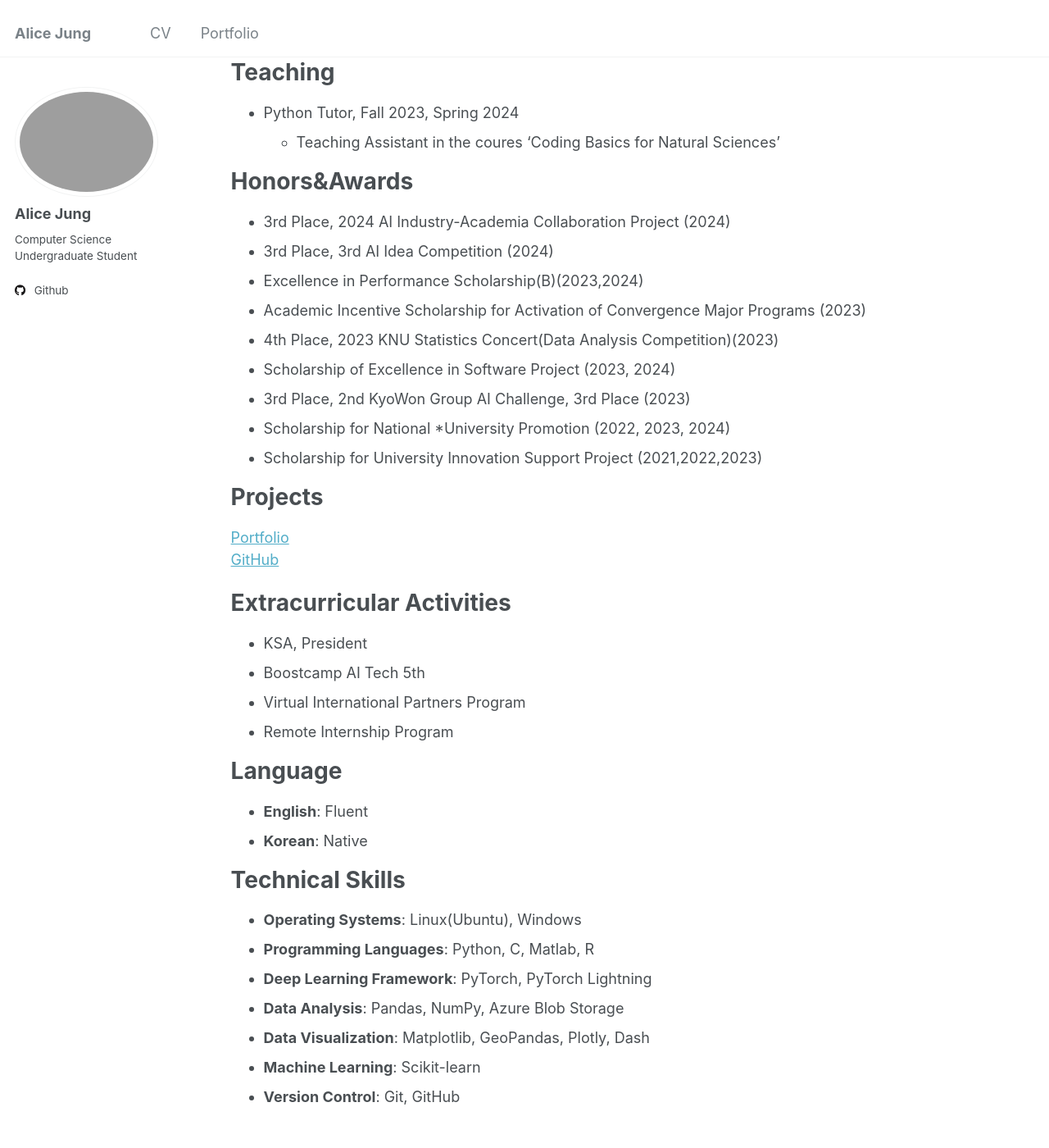
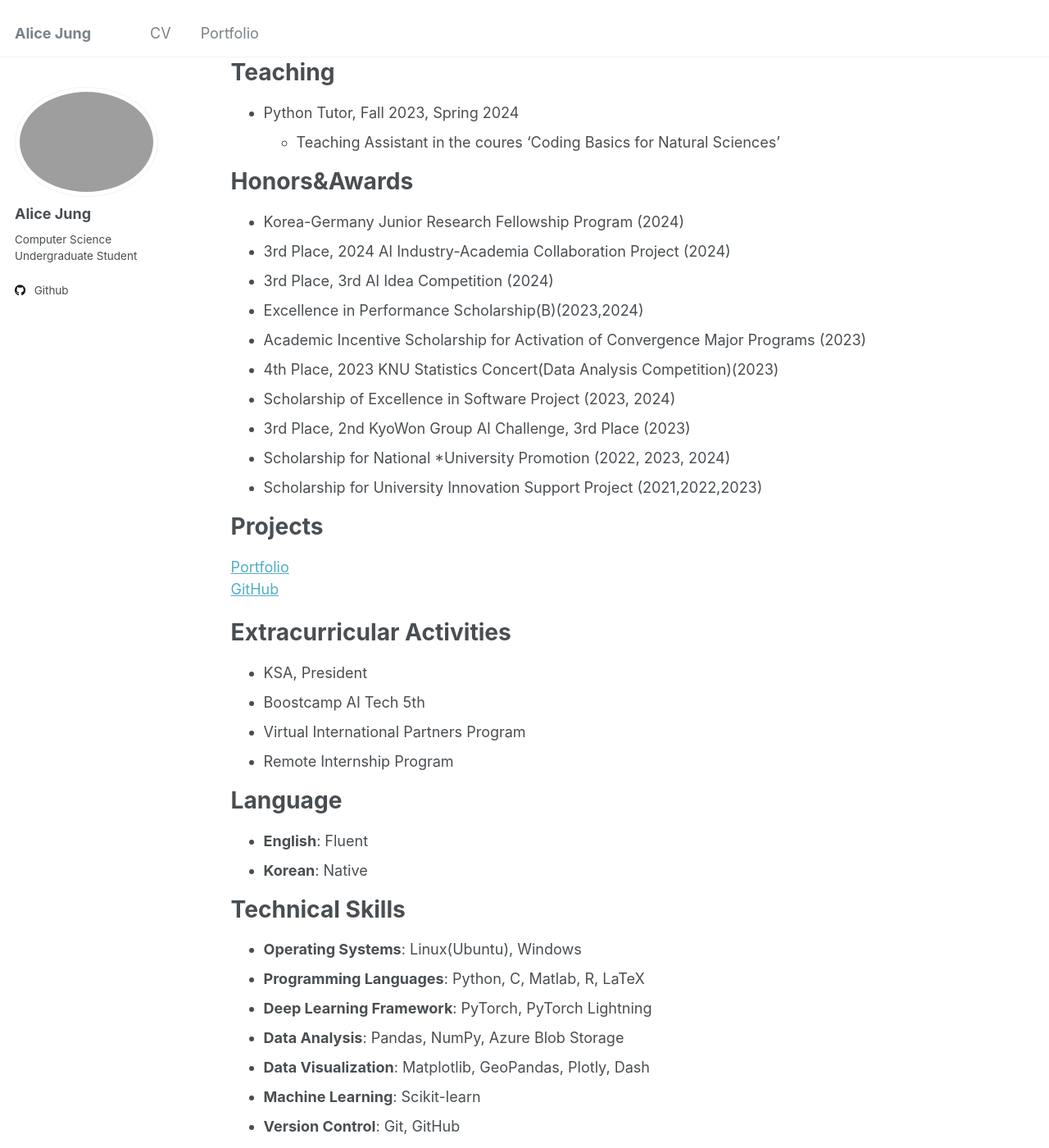
Before and after one commit to alicehjjung/alicehjjung.github.io, a Jekyll site: the page built from _pages/cv.md, in a window 1280 px wide and 1400 px high, scrolled down 557 px. Shown: the whole window at 82% size. Built offline with Jekyll 4.4.1, drawn with Linux system fonts in a browser that asks for light colours.

Commit message:
Update cv.md

```diff
--- a/_pages/cv.md
+++ b/_pages/cv.md
@@ -34,6 +34,7 @@ Teaching
 
 Honors&Awards
 ======
+* Korea-Germany Junior Research Fellowship Program (2024)
 * 3rd Place, 2024 AI Industry-Academia Collaboration Project (2024)
 * 3rd Place, 3rd AI Idea Competition (2024)
 * Excellence in Performance Scholarship(B)(2023,2024)
@@ -64,7 +65,7 @@ Language
 Technical Skills
 =====
 * **Operating Systems**: Linux(Ubuntu), Windows
-* **Programming Languages**: Python, C, Matlab, R
+* **Programming Languages**: Python, C, Matlab, R, LaTeX
 * **Deep Learning Framework**: PyTorch, PyTorch Lightning
 * **Data Analysis**: Pandas, NumPy, Azure Blob Storage
 * **Data Visualization**: Matplotlib, GeoPandas, Plotly, Dash
```
